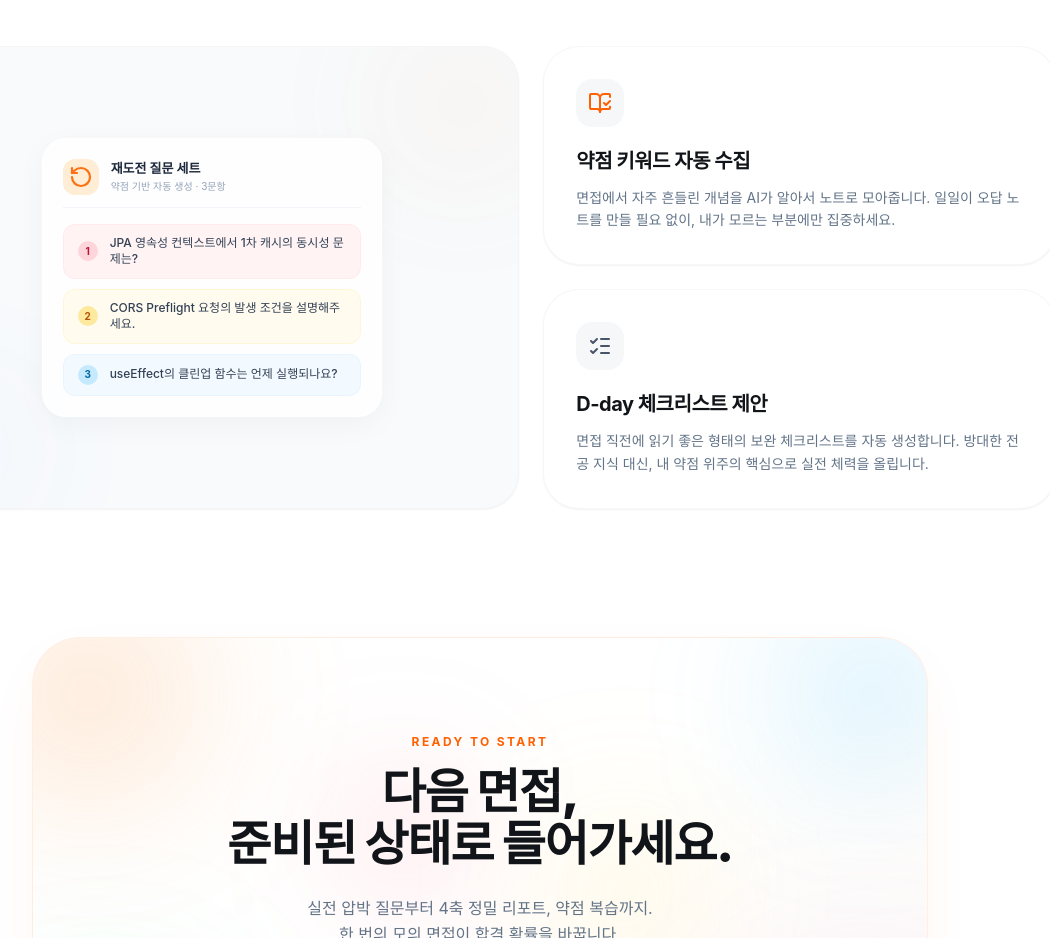
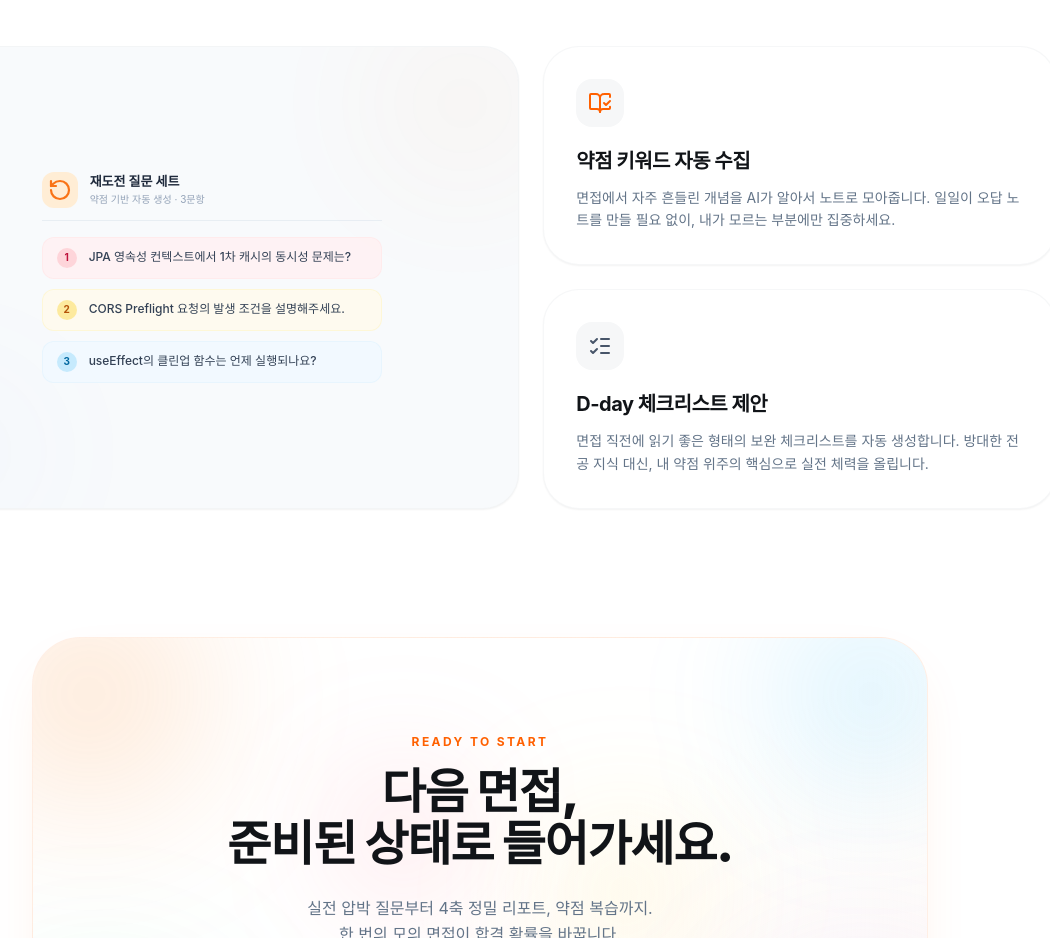
Before and after one commit to developer-kanghyun/Interview-mate, a Next.js app in the folder apps/web/: page / in a window 1280 px wide. Shown: the part 3540-4478 px from the top of the page, without its empty margins (160-1210 px from the left). Built offline with nearby package versions, Linux system fonts and the light colour scheme; no server answers.

Commit message:
feat: 랜딩 학습 섹션 재도전 카드 단일 컨테이너로 정리

```diff
--- a/apps/web/src/features/landing/ui/LearningShowcaseSection.tsx
+++ b/apps/web/src/features/landing/ui/LearningShowcaseSection.tsx
@@ -62,9 +62,7 @@ export function LearningShowcaseSection() {
           />
 
           <div className="relative z-10 w-full max-w-[340px]">
-            {/* Mock Data*/}
-            <div className="rounded-[1.5rem] border border-white/80 bg-white/80 p-5 shadow-[0_8px_30px_rgba(0,0,0,0.04)] backdrop-blur-md">
-              <div className="flex items-center gap-3 mb-4 pb-3 border-b border-slate-100">
+            <div className="flex items-center gap-3 mb-4 pb-3 border-b border-slate-200/70">
               <div className="flex h-9 w-9 items-center justify-center rounded-xl bg-orange-100 text-orange-500">
                 <RotateCcw className="h-4.5 w-4.5" strokeWidth={2.2} />
               </div>
@@ -86,7 +84,6 @@ export function LearningShowcaseSection() {
               <div className="flex items-center gap-3 rounded-xl bg-sky-50/80 px-3.5 py-2.5 border border-sky-100/60">
                 <div className="flex h-5 w-5 shrink-0 items-center justify-center rounded-full bg-sky-200/80 text-[10px] font-bold text-sky-700">3</div>
                 <p className="text-[12px] font-medium text-slate-700 leading-snug">useEffect의 클린업 함수는 언제 실행되나요?</p>
-                </div>
               </div>
             </div>
           </div>
```
Lines whose indentation alone changed are shown as unchanged.
